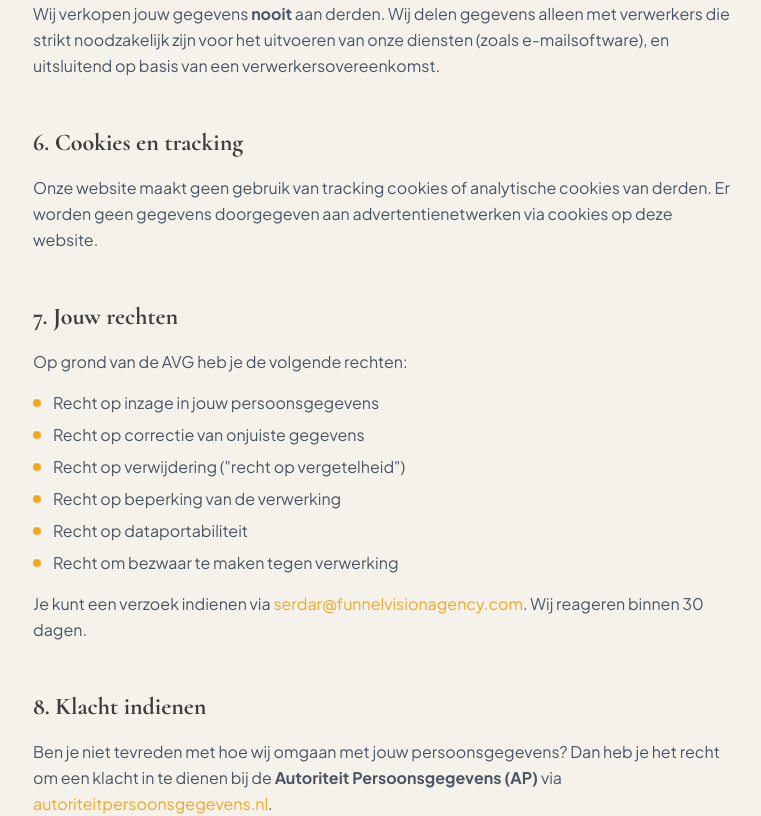
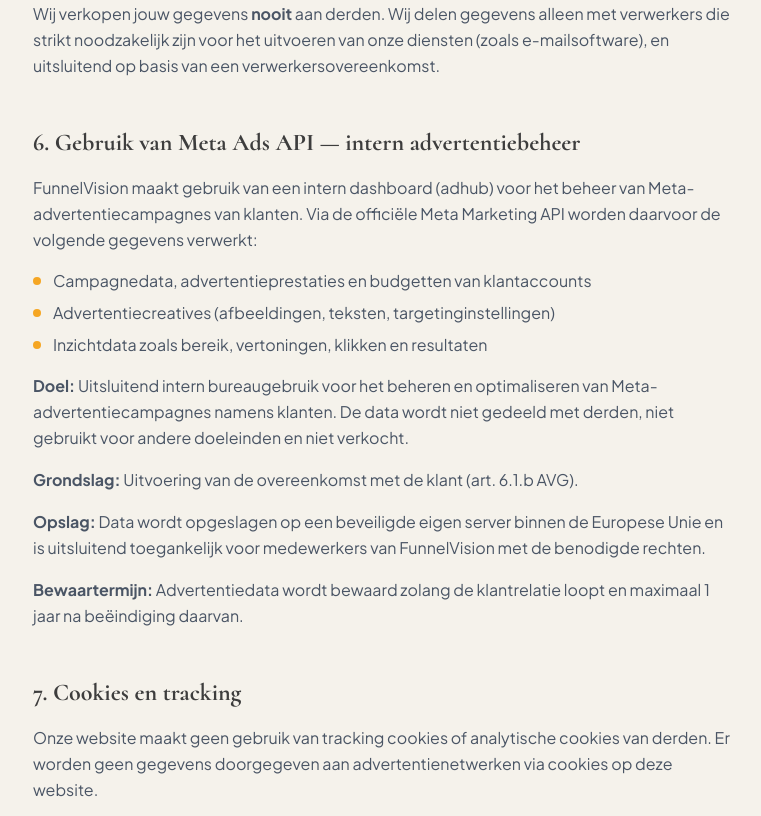
Before and after one commit to serdartufan/FunnelVision, a Next.js app: page /privacy-policy in a window 1280 px wide. Shown: the part 1480-2296 px from the top of the page, without its empty margins (255-1016 px from the left). Built offline with nearby package versions, Linux system fonts and the light colour scheme.

Commit message:
Privacybeleid: sectie Meta Ads API toevoegen
Nieuwe sectie 6 (Gebruik van Meta Ads API — intern advertentiebeheer) na
"Delen met derden"; bestaande secties 6-9 hernummerd naar 7-10. Datum
bijgewerkt naar juni 2026.

Co-Authored-By: Claude Opus 4.8 <noreply@anthropic.com>

```diff
--- a/src/app/privacy-policy/page.tsx
+++ b/src/app/privacy-policy/page.tsx
@@ -20,7 +20,7 @@ export default function PrivacyPolicyPage() {
           >
             <em className="italic text-[#F5A623]">Privacybeleid</em>
           </h1>
-          <p className="mt-6 text-gray-400">Laatst bijgewerkt: mei 2026</p>
+          <p className="mt-6 text-gray-400">Laatst bijgewerkt: juni 2026</p>
         </div>
       </section>
 
@@ -101,7 +101,47 @@ export default function PrivacyPolicyPage() {
 
           <div>
             <h2 className="text-2xl font-bold text-[#3D3D3D] mb-4" style={{ fontFamily: 'var(--font-serif)' }}>
-              6. Cookies en tracking
+              6. Gebruik van Meta Ads API — intern advertentiebeheer
+            </h2>
+            <p className="text-gray-600 leading-relaxed mb-4">
+              FunnelVision maakt gebruik van een intern dashboard (adhub) voor het beheer van
+              Meta-advertentiecampagnes van klanten. Via de officiële Meta Marketing API worden
+              daarvoor de volgende gegevens verwerkt:
+            </p>
+            <ul className="space-y-2">
+              {[
+                'Campagnedata, advertentieprestaties en budgetten van klantaccounts',
+                'Advertentiecreatives (afbeeldingen, teksten, targetinginstellingen)',
+                'Inzichtdata zoals bereik, vertoningen, klikken en resultaten',
+              ].map((item) => (
+                <li key={item} className="flex items-center gap-3 text-gray-600">
+                  <span className="w-2 h-2 rounded-full bg-[#F5A623] shrink-0" />
+                  {item}
+                </li>
+              ))}
+            </ul>
+            <p className="text-gray-600 leading-relaxed mt-4">
+              <strong>Doel:</strong> Uitsluitend intern bureaugebruik voor het beheren en optimaliseren
+              van Meta-advertentiecampagnes namens klanten. De data wordt niet gedeeld met derden,
+              niet gebruikt voor andere doeleinden en niet verkocht.
+            </p>
+            <p className="text-gray-600 leading-relaxed mt-4">
+              <strong>Grondslag:</strong> Uitvoering van de overeenkomst met de klant (art. 6.1.b AVG).
+            </p>
+            <p className="text-gray-600 leading-relaxed mt-4">
+              <strong>Opslag:</strong> Data wordt opgeslagen op een beveiligde eigen server binnen de
+              Europese Unie en is uitsluitend toegankelijk voor medewerkers van FunnelVision met de
+              benodigde rechten.
+            </p>
+            <p className="text-gray-600 leading-relaxed mt-4">
+              <strong>Bewaartermijn:</strong> Advertentiedata wordt bewaard zolang de klantrelatie loopt
+              en maximaal 1 jaar na beëindiging daarvan.
+            </p>
+          </div>
+
+          <div>
+            <h2 className="text-2xl font-bold text-[#3D3D3D] mb-4" style={{ fontFamily: 'var(--font-serif)' }}>
+              7. Cookies en tracking
             </h2>
             <p className="text-gray-600 leading-relaxed">
               Onze website maakt geen gebruik van tracking cookies of analytische cookies van derden.
@@ -111,7 +151,7 @@ export default function PrivacyPolicyPage() {
 
           <div>
             <h2 className="text-2xl font-bold text-[#3D3D3D] mb-4" style={{ fontFamily: 'var(--font-serif)' }}>
-              7. Jouw rechten
+              8. Jouw rechten
             </h2>
             <p className="text-gray-600 leading-relaxed mb-4">
               Op grond van de AVG heb je de volgende rechten:
@@ -142,7 +182,7 @@ export default function PrivacyPolicyPage() {
 
           <div>
             <h2 className="text-2xl font-bold text-[#3D3D3D] mb-4" style={{ fontFamily: 'var(--font-serif)' }}>
-              8. Klacht indienen
+              9. Klacht indienen
             </h2>
             <p className="text-gray-600 leading-relaxed">
               Ben je niet tevreden met hoe wij omgaan met jouw persoonsgegevens? Dan heb je het recht om een
@@ -156,7 +196,7 @@ export default function PrivacyPolicyPage() {
 
           <div>
             <h2 className="text-2xl font-bold text-[#3D3D3D] mb-4" style={{ fontFamily: 'var(--font-serif)' }}>
-              9. Wijzigingen
+              10. Wijzigingen
             </h2>
             <p className="text-gray-600 leading-relaxed">
               FunnelVision behoudt zich het recht voor dit privacybeleid te wijzigen. De meest actuele versie
```
